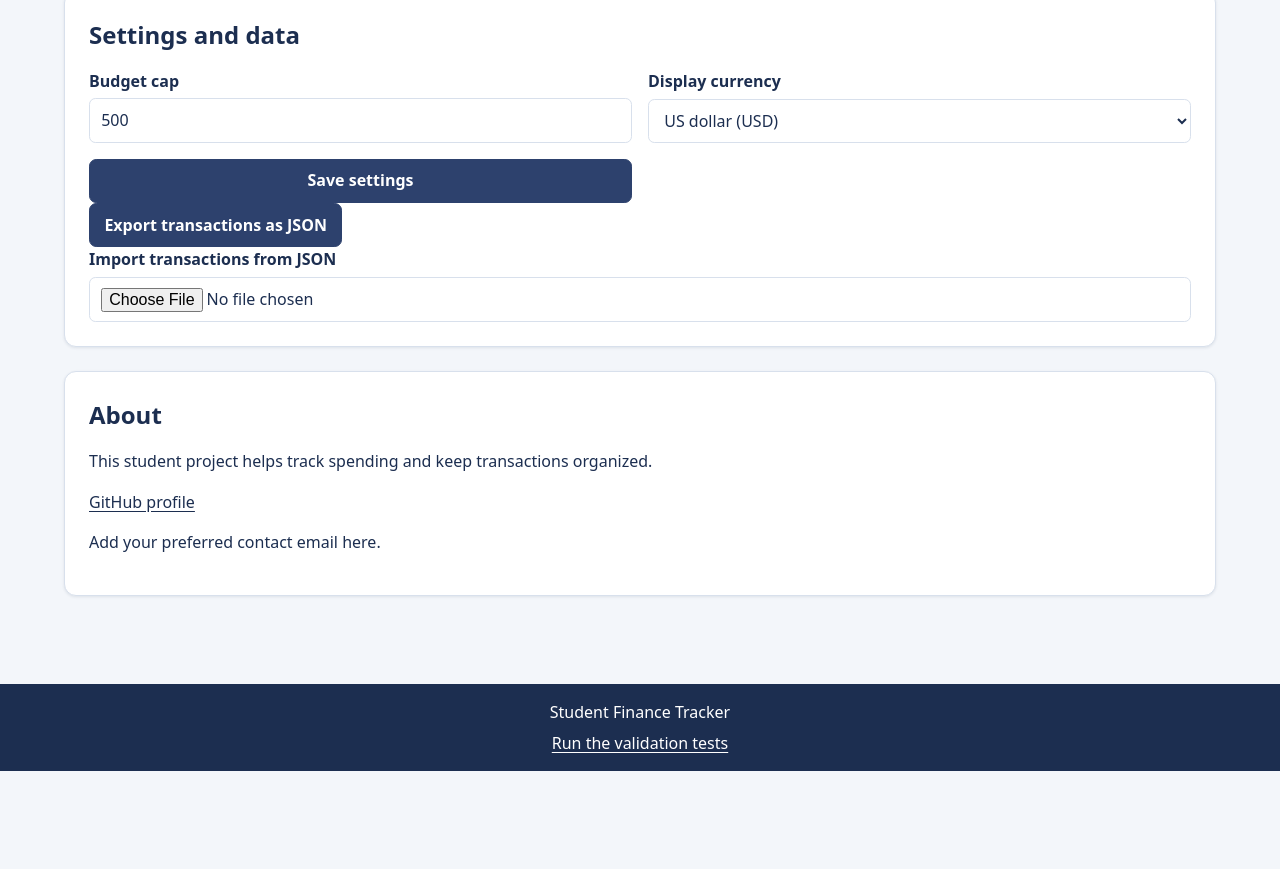
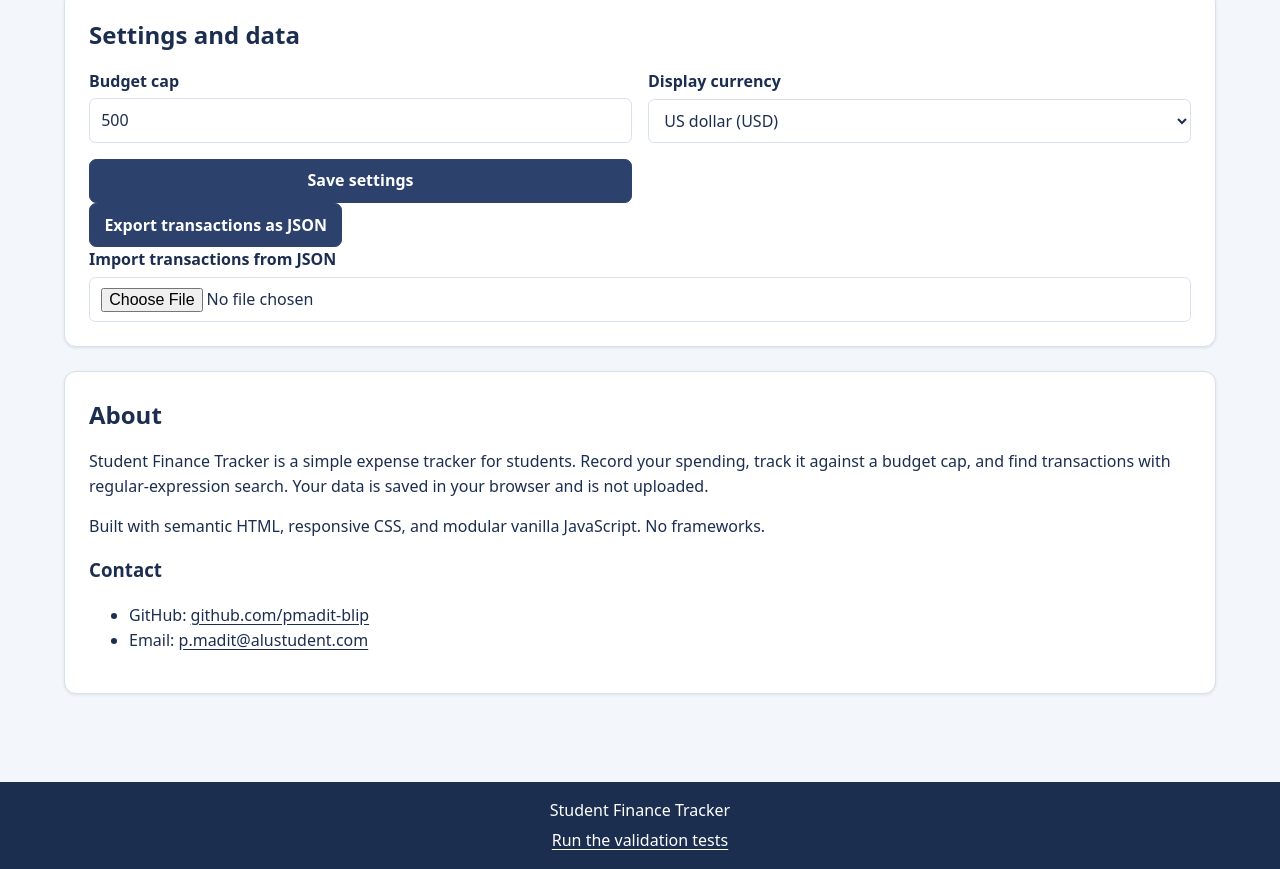
Before and after one commit to pmadit-blip/The-students-finance-tracker, a plain HTML site: page index.html in a window 1280 px wide. Shown: the part 1464-2333 px from the top of the page. Before the commit the page ends 2235 px from the top, so only its background shows below. Drawn offline with Linux system fonts and the light colour scheme.

Commit message:
Add the updated version of the file

```diff
--- a/index.html
+++ b/index.html
@@ -149,6 +149,7 @@
           <select id="currency" name="currency">
             <option value="USD">US dollar (USD)</option>
             <option value="EUR">Euro (EUR)</option>
+	    <option value4="RWF">Rwandan franc (RWF)</option>
             <option value="KES">Kenyan shilling (KES)</option>
           </select>
         </div>
@@ -166,9 +167,14 @@
 
     <section id="about" aria-labelledby="about-heading">
       <h2 id="about-heading">About</h2>
-      <p>This student project helps track spending and keep transactions organized.</p>
-      <p><a href="https://github.com/pmadit-blip">GitHub profile</a></p>
-      <p>Add your preferred contact email here.</p>
+      <p>Student Finance Tracker is a simple expense tracker for students. Record your spending, track it against a budget cap, and find transactions with regular-expression search. Your data is saved in your browser and is not uploaded.</p>
+      <p>Built with semantic HTML, responsive CSS, and modular vanilla JavaScript. No frameworks.</p>
+
+      <h3>Contact</h3>
+      <ul>
+        <li>GitHub: <a href="https://github.com/pmadit-blip">github.com/pmadit-blip</a></li>
+        <li>Email: <a href="mailto:p.madit@alustudent.com">p.madit@alustudent.com</a></li>
+      </ul>
     </section>
 
     <p id="app-status" role="status" aria-live="polite"></p>
```
